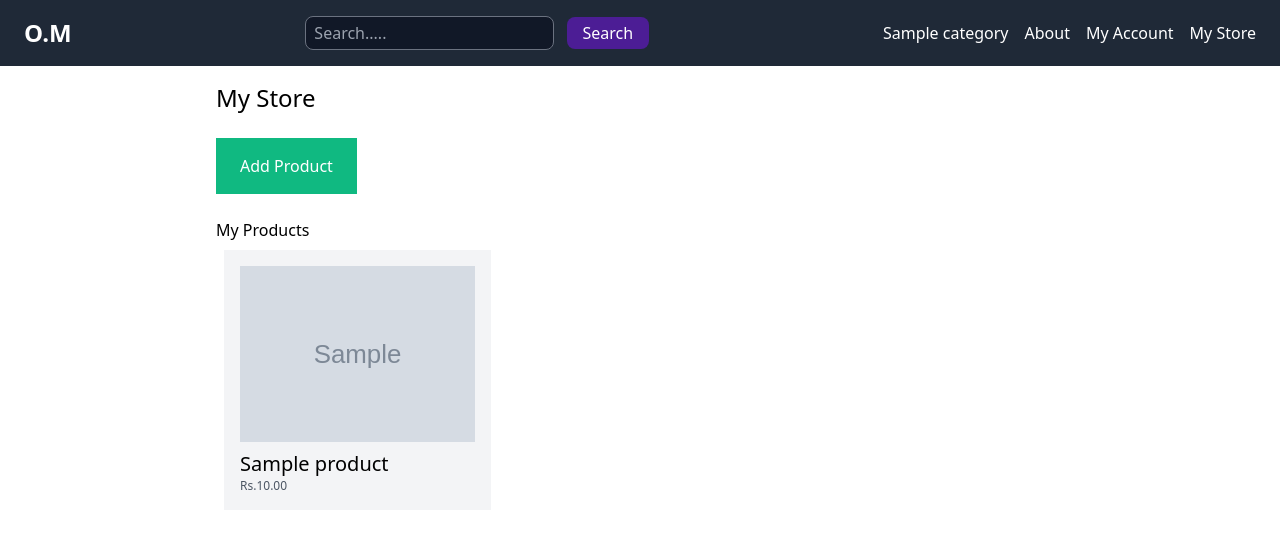
After one commit to SagarRajput2056/DjangoEcommerce, a Django app: page /my-store/ in a window 1280 px wide. The commit adds this page. Shown: the top 533 px of the page. Run offline with Django 5.2, Linux system fonts and the light colour scheme; a user stored in the database is signed in; tables that the repository leaves empty hold one stand-in row (values such as "Sample post"); grey boxes marked "Sample" are stand-in pictures.

Commit message:
added edit and add product functionality

```diff
--- a/onlinemarketplace/main/templates/main/base.html
+++ b/onlinemarketplace/main/templates/main/base.html
@@ -6,18 +6,18 @@
   <meta charset="UTF-8">
   <meta name="viewport" content="width=device-width, initial-scale=1.0">
   <title>{% block title %}{% endblock %} | O.M</title>
-  <script src="https://cdn.tailwindcss.com"></script>
+  <link href="https://cdn.jsdelivr.net/npm/tailwindcss@2.2.19/dist/tailwind.min.css" rel="stylesheet">
 </head>
 <body>
-    <nav class="max-w-4xl mx-auto py-4 px-6 flex items-center justify-between bg-purple-600">
+    <nav class="w-full bg-gray-800 py-4 px-6 flex items-center justify-between">
         <div class="logo">
-            <a href="/" class="text-2xl text-white">O.M</a>
+            <a href="/" class="text-2xl text-white font-bold">O.M</a>
         </div>
 
-        <div class="search">
+        <div class="search flex items-center">
             <form action="/search/" method="get">
-                <input type="search" name="query" placeholder="Search.....">
-                <button>Search</button>
+                <input type="search" name="query" placeholder="Search....." class="px-2 py-1 rounded-lg border border-gray-500 focus:outline-none focus:ring focus:border-blue-300 text-white bg-gray-900">
+                <button type="submit" class="ml-2 px-4 py-1 bg-purple-900 text-white rounded-lg">Search</button>
             </form>
         </div>
 
@@ -26,6 +26,7 @@
 
             {% if request.user.is_authenticated %}
                 <a href="{% url 'account_detail' %}" class="text-white">My Account</a>
+                <a href="{% url 'my_store' %}" class="text-white">My Store</a>
             {% endif %}
         </div>
     </nav>
@@ -34,7 +35,5 @@
 
         {% endblock %}
     </div>
-
-
 </body>
 </html>
--- /dev/null
+++ b/onlinemarketplace/userprofile/templates/userprofile/my_store.html
@@ -0,0 +1,33 @@
+{% extends 'main/base.html' %}
+
+{% block title %}My Store{% endblock %}
+
+{% block content %}
+    <h1 class="text-2xl">My Store</h1>
+
+    <a href="{% url 'add_product' %}" class="mt-6 inline-block py-4 px-6 bg-green-500 text-white">Add Product</a>
+
+    <h2 class="xl mt-6">My Products</h2>
+
+    {% if request.user.products %}
+        <div class="flex flex-wrap">
+            {% for product in request.user.products.all %}
+                <div class="product w-1/3 p-2">
+                    <div class="p-4 bg-gray-100 ">
+                        <a href="{% url 'edit_product' product.id %}">
+                            {% if product.image %}
+                                <div class="image mb-2">
+                                    <img src="{{ product.image.url }}" alt="Image of {{ product.title }}">
+                                </div>
+                            {% endif %}
+                            <h2 class="text-xl">{{ product.title }}</h2>
+                            <p class="text-xs text-gray-600">Rs.{{ product.price }}</p>
+                        </a>
+                    </div>
+                </div>
+            {% endfor %}
+        </div>
+    {% else %}
+        <p class="mt-4 py-4 px-8 bg-grey-200">You don't have any product yet!!</p>
+    {% endif %}
+{% endblock %}
--- a/onlinemarketplace/userprofile/urls.py
+++ b/onlinemarketplace/userprofile/urls.py
@@ -7,5 +7,8 @@ urlpatterns = [
     path('login/',auth_views.LoginView.as_view(template_name='userprofile/login.html'), name='login'),
     path('logout/',auth_views.LogoutView.as_view(), name='logout'),
     path('account/', views.account_detail, name='account_detail'),
-    path('vendors/<int:pk>/', views.vendor_detail, name='vendor_detail')
+    path('my-store/', views.my_store, name='my_store'),
+    path('my-store/add-product/', views.add_product, name='add_product'),
+    path('my-store/edit-product/<int:pk>/', views.edit_product, name='edit_product'),
+    path('vendors/<int:pk>/', views.vendor_detail, name='vendor_detail'),
 ]
--- a/onlinemarketplace/userprofile/views.py
+++ b/onlinemarketplace/userprofile/views.py
@@ -1,9 +1,14 @@
 from django.shortcuts import redirect, render
 from django.contrib.auth import login
+from django.contrib.auth.decorators import login_required
 from django.contrib.auth.models import User
 from django.contrib.auth.forms import UserCreationForm
+from django.utils.text import slugify
+
+from store.models import Product
 
 from .models import UserProfile
+from store.forms import ProductForm
 
 # Create your views here.
 def vendor_detail(request, pk):
@@ -13,6 +18,48 @@ def vendor_detail(request, pk):
         'user': user
     })
 
+@login_required
+def my_store(request):
+    return render(request,'userprofile/my_store.html')
+
+@login_required
+def add_product(request):
+    if request.method == 'POST':
+        form = ProductForm(request.POST, request.FILES)
+        if form.is_valid():
+            title = request.POST.get('title')
+            product = form.save(commit=False)
+            product.user = request.user
+            product.slug = slugify(title)
+            product.save()
+            return redirect('my_store')
+    else:
+            form = ProductForm()
+
+    return render(request, 'userprofile/add_product.html',{
+        'title': 'Add Product',
+        'form': form,
+    })
+
+@login_required
+def edit_product(request, pk):
+    product = Product.objects.filter(user=request.user).get(pk=pk)
+
+    if request.method == 'POST':
+        form = ProductForm(request.POST, request.FILES, instance=product)
+        if form.is_valid():
+            form.save()
+            return redirect('my_store')
+
+    else:
+        form = ProductForm(instance=product)
+
+    return render(request, 'userprofile/add_product.html',{
+        'title': 'Edit Product',
+        'form': form,
+    })
+
+@login_required
 def account_detail(request):
     return render(request, 'userprofile/account_detail.html')
 
```
Also changed, not shown: onlinemarketplace/store/forms.py (added, +7 -0 lines), onlinemarketplace/userprofile/templates/userprofile/add_product.html (added, +14 -0 lines), onlinemarketplace/media/uploads/product_images/Chow-Mein-1.jpg (added), onlinemarketplace/media/uploads/product_images/pexels-alexgtacar-1592384.jpg (added), onlinemarketplace/media/uploads/product_images/pexels-cats-coming-367915.jpg (added), onlinemarketplace/media/uploads/product_images/pexels-cats-coming-367915_RQDIJVb.jpg (added), onlinemarketplace/media/uploads/product_images/pexels-viktoria-b-4119784.jpg (added).
